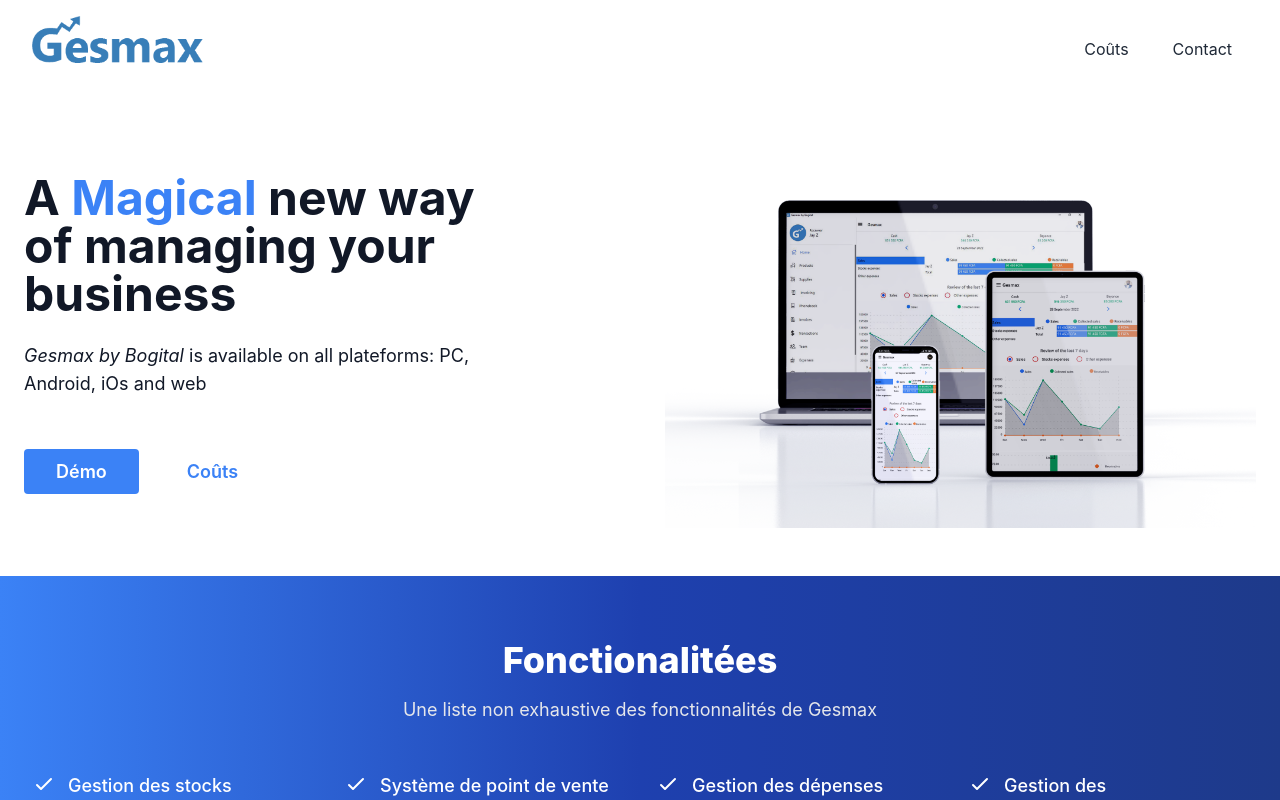
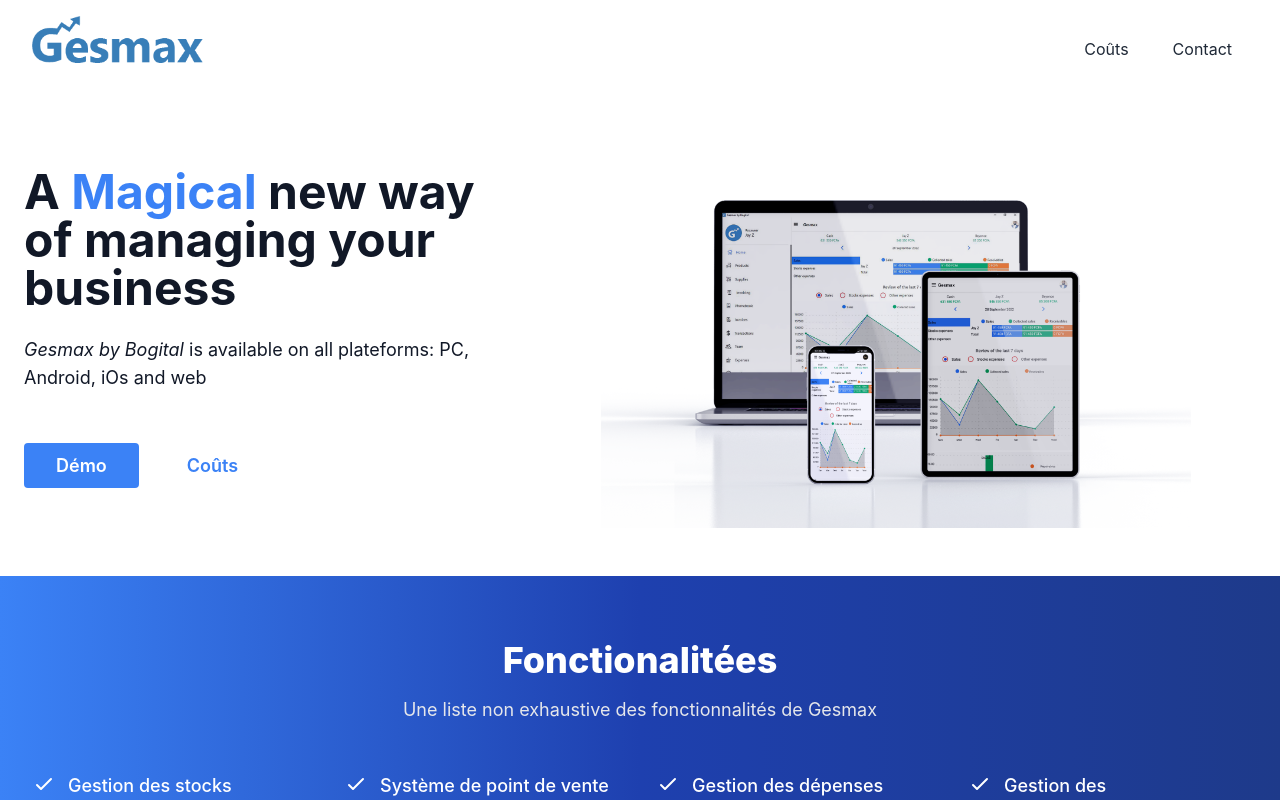
Before and after one commit to kamicodaxe/gesmax.web, a Next.js app: page / in a window 1280 px wide. Shown: the top 800 px of the page. Built offline with nearby package versions, Linux system fonts and the light colour scheme; no server answers.

Commit message:
Update HomeHeader

```diff
--- a/components/HomeHeader.tsx
+++ b/components/HomeHeader.tsx
@@ -17,8 +17,8 @@
             <Navigation active={active} locale={locale} />
 
             <section className="bg-white text-gray-900">
-                <div className="container flex flex-col justify-center sm:py-6 lg:py-12 lg:flex-row lg:justify-between py-16 mx-auto max-w-7xl ">
-                    <div className="flex flex-col justify-center p-6 text-center rounded-sm lg:max-w-md xl:max-w-lg lg:text-left">
+                <div className="container flex flex-col justify-center sm:py-6 lg:py-12 lg:flex-row lg:justify-items-stretch py-16 max-w-7xl ">
+                    <div className="flex flex-1 flex-col justify-center lg:justify-start p-6 text-center rounded-sm lg:text-left lg:max-w-md xl:max-w-lg">
                         <h1 className="text-5xl font-bold leading-none sm:text-5xl">A
                             <span className="text-primary"> Magical</span> new way of managing your business
                         </h1>
@@ -40,7 +40,7 @@
                             </Link>
                         </div>
                     </div>
-                    <div className="flex items-center justify-center p-6 mt-8 lg:mt-0 h-72 sm:h-80 lg:h-96 xl:h-112 2xl:h-128">
+                    <div className="flex flex-1 items-center justify-center p-6 mt-8 lg:mt-0 h-72 sm:h-80 lg:h-96 xl:h-112 2xl:h-128">
                         <img src="/images/presentation_image.png" alt="" className="object-contain h-72 sm:h-80 lg:h-96 xl:h-112 2xl:h-128" />
                     </div>
                 </div>
```
